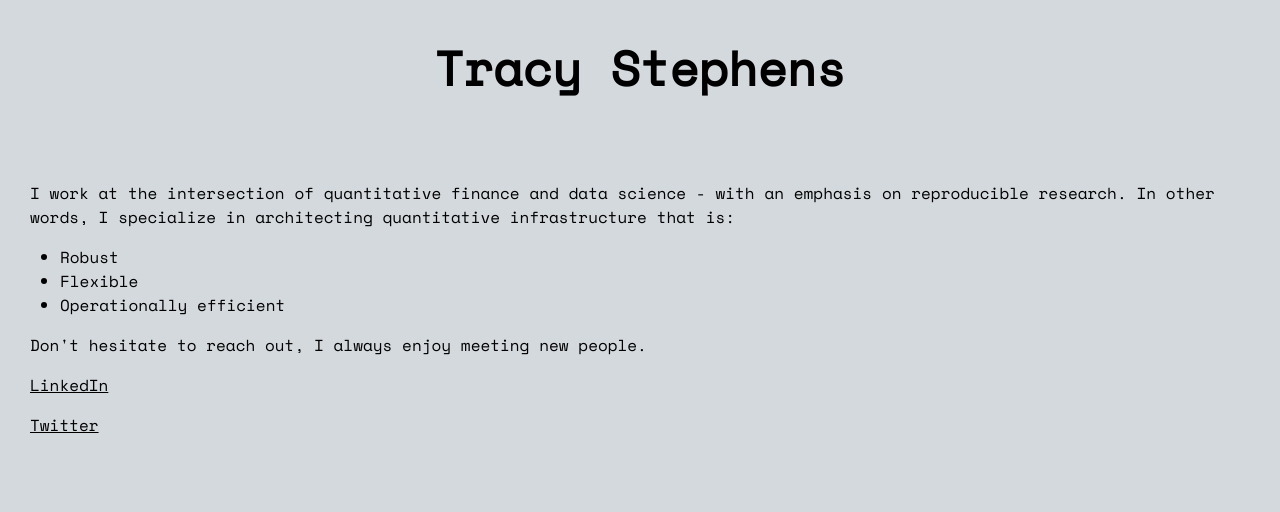
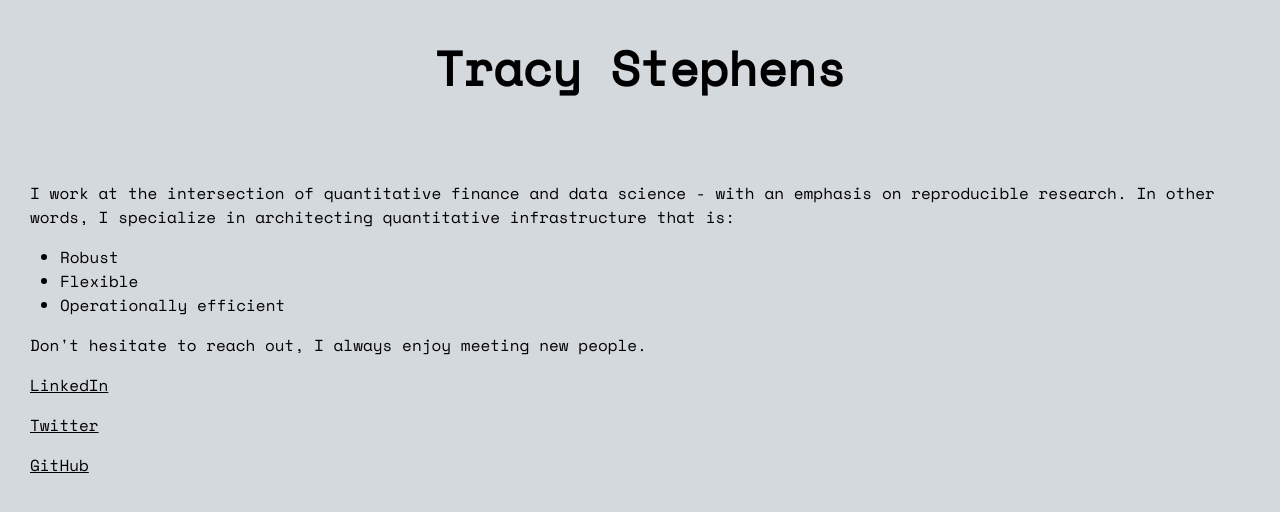
Before and after one commit to tracy-stephens/website, a plain HTML site: page index.html in a window 1280 px wide. Shown: the top 512 px of the page. Drawn offline with nearby package versions, Linux system fonts and the light colour scheme.

Commit message:
adding link to github

```diff
--- a/index.html
+++ b/index.html
@@ -24,6 +24,7 @@
                 <p>Don't hesitate to reach out, I always enjoy meeting new people.</p>
                 <p><a href="https://www.linkedin.com/in/tracy-stephens-7533b4b3/">LinkedIn</a></p>
                 <p><a href="https://twitter.com/tracysteph_">Twitter</a></p>
+                <p><a href="https://github.com/tracy-stephens">GitHub</a></p>
             </div>
         </div>
     </div>
```
